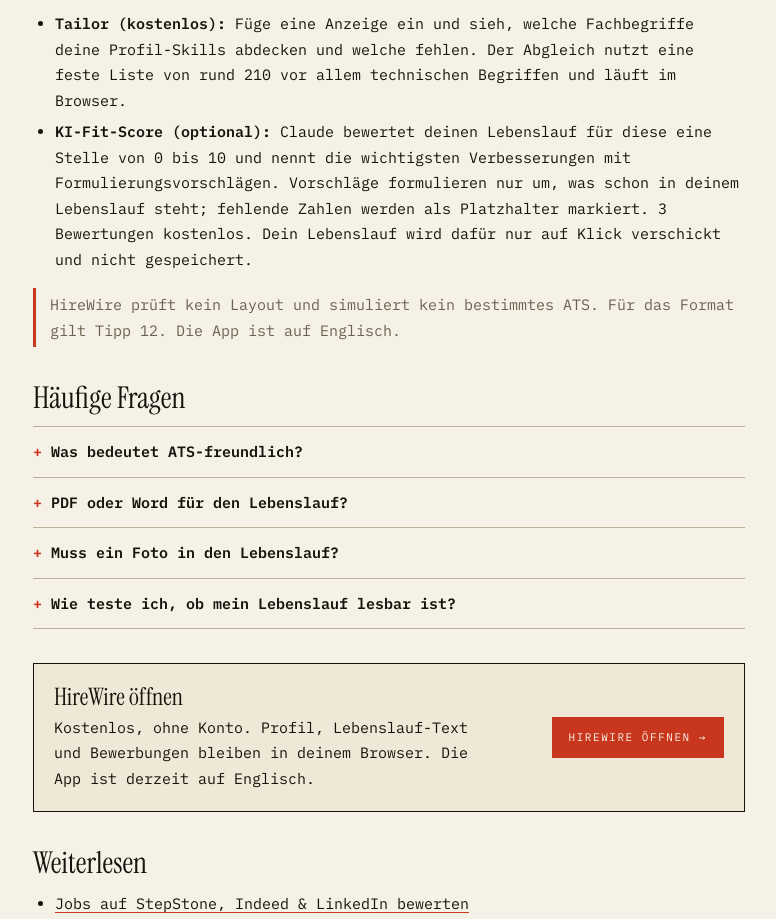
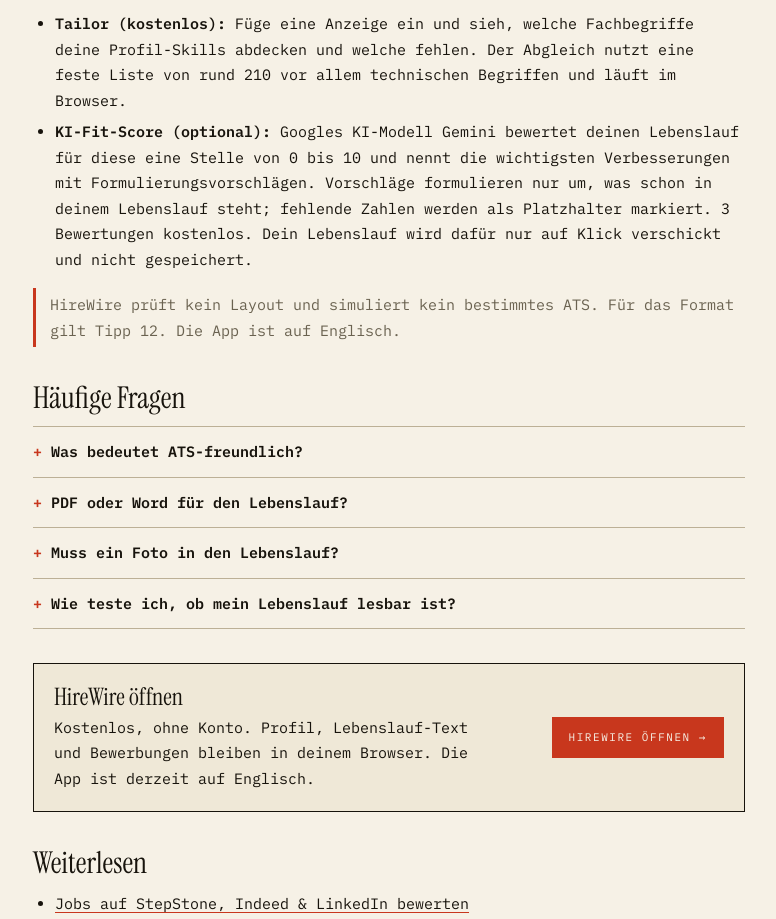
Before and after one commit to gauravj91/hirewire, a plain HTML site: page de/lebenslauf-ats-tipps.html in a window 1280 px wide. Shown: the part 2104-3023 px from the top of the page, without its empty margins (101-877 px from the left). Drawn offline with Linux system fonts and the light colour scheme.

Commit message:
Copy: AI fit score uses Google Gemini API, not Anthropic (de/lebenslauf-ats-tipps.html)

```diff
--- a/de/lebenslauf-ats-tipps.html
+++ b/de/lebenslauf-ats-tipps.html
@@ -186,7 +186,7 @@
 <p>Der wichtigste Hebel ist, deinen Lebenslauf für jede Stelle anzupassen. Das geht von Hand: Anzeige ausdrucken, Begriffe markieren, abgleichen. In der HireWire-App gibt es dafür zwei Wege:</p>
 <ul>
 <li><b>Tailor (kostenlos):</b> Füge eine Anzeige ein und sieh, welche Fachbegriffe deine Profil-Skills abdecken und welche fehlen. Der Abgleich nutzt eine feste Liste von rund 210 vor allem technischen Begriffen und läuft im Browser.</li>
-<li><b>KI-Fit-Score (optional):</b> Claude bewertet deinen Lebenslauf für diese eine Stelle von 0 bis 10 und nennt die wichtigsten Verbesserungen mit Formulierungsvorschlägen. Vorschläge formulieren nur um, was schon in deinem Lebenslauf steht; fehlende Zahlen werden als Platzhalter markiert. 3 Bewertungen kostenlos. Dein Lebenslauf wird dafür nur auf Klick verschickt und nicht gespeichert.</li>
+<li><b>KI-Fit-Score (optional):</b> Googles KI-Modell Gemini bewertet deinen Lebenslauf für diese eine Stelle von 0 bis 10 und nennt die wichtigsten Verbesserungen mit Formulierungsvorschlägen. Vorschläge formulieren nur um, was schon in deinem Lebenslauf steht; fehlende Zahlen werden als Platzhalter markiert. 3 Bewertungen kostenlos. Dein Lebenslauf wird dafür nur auf Klick verschickt und nicht gespeichert.</li>
 </ul>
 <p class="note">HireWire prüft kein Layout und simuliert kein bestimmtes ATS. Für das Format gilt Tipp 12. Die App ist auf Englisch.</p>
 
```
